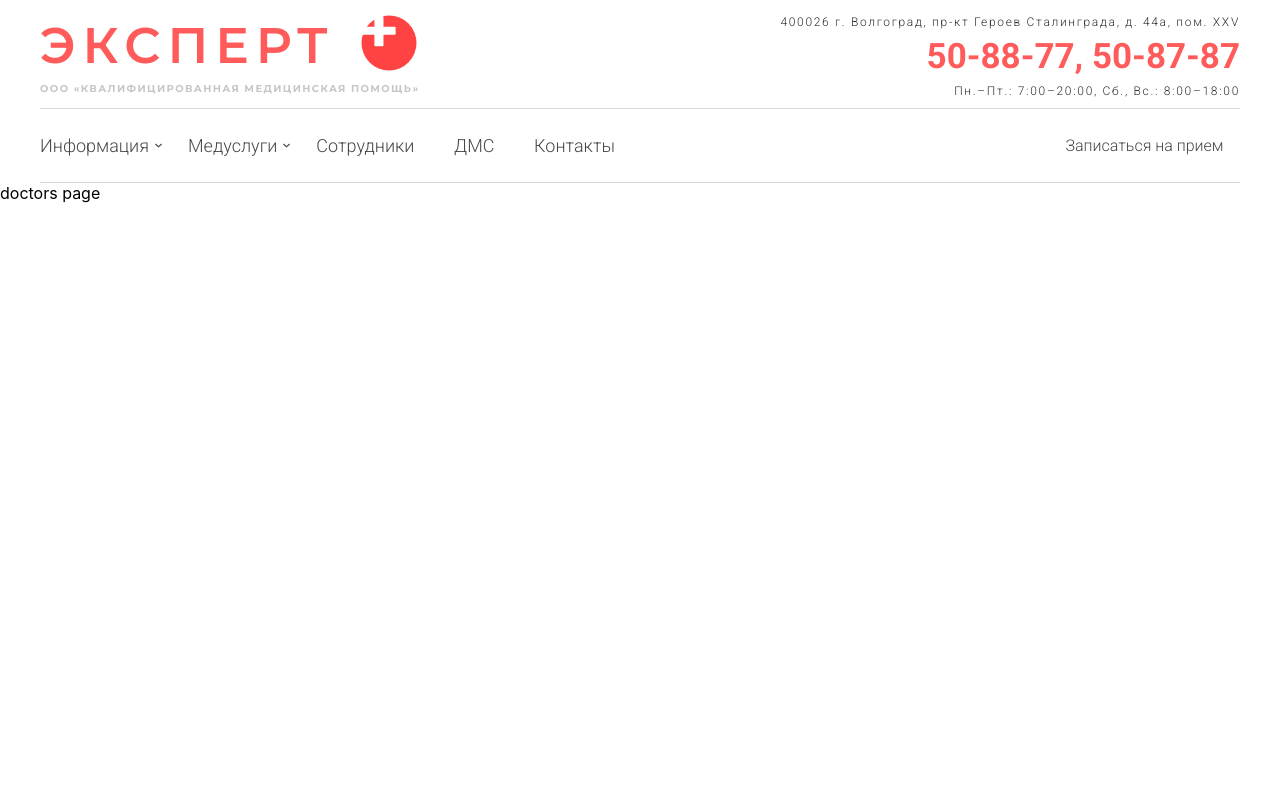
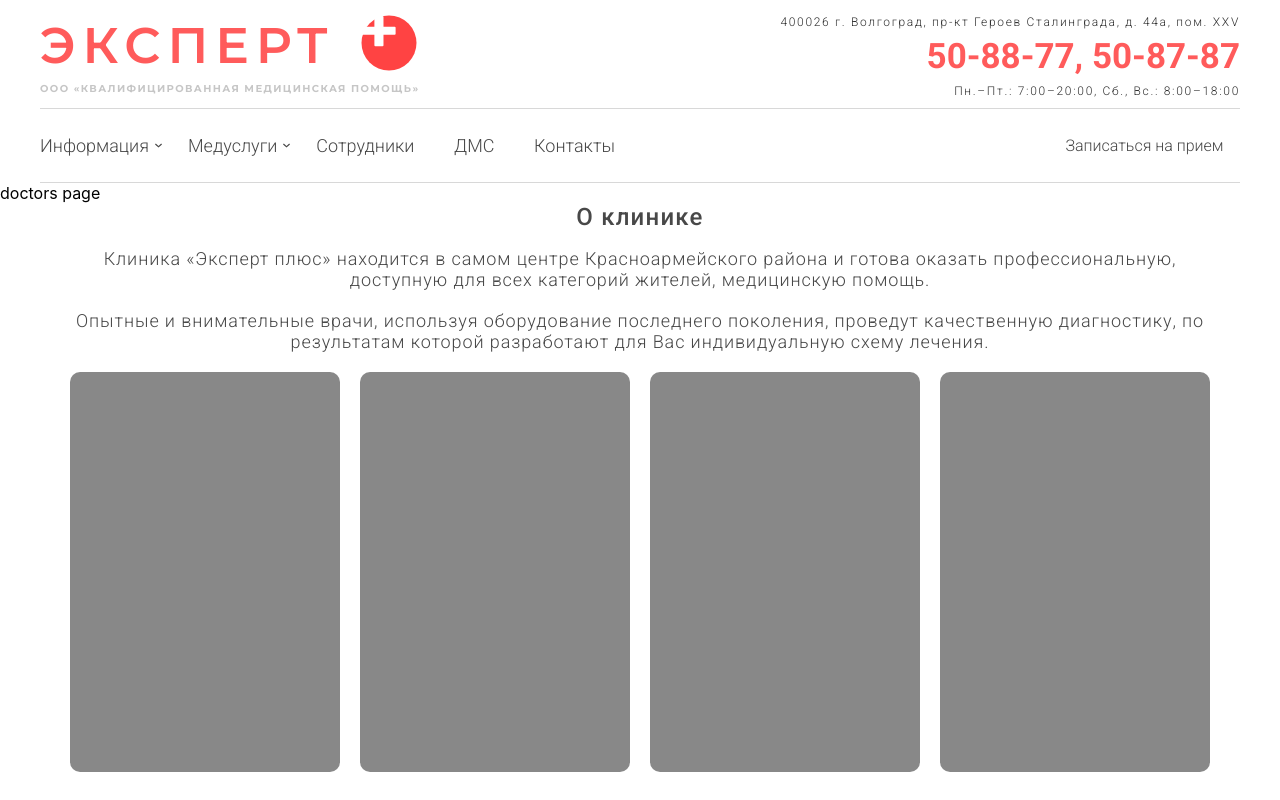
Before and after one commit to CanUFeelMyHeart/expertPlus, a React (Create React App) app in the folder medical-clinic-expert/: page /doctors in a window 1280 px wide. Built offline with nearby package versions, Linux system fonts and the light colour scheme; the HTML template or start-up script is replaced by a standard one.

Commit message:
about clinic model is set

```diff
--- a/medical-clinic-expert/src/App.js
+++ b/medical-clinic-expert/src/App.js
@@ -1,6 +1,8 @@
 import React from "react";
 import { BrowserRouter as Router, Routes, Route } from "react-router-dom";
 import { FullHeaderComponent as Header } from "./components/FullHeaderComponent/FullHeaderComponent";
+import { AboutClinicComponent as AboutClinic } from "./components/AboutClinicComponent/AboutClinicComponent";
+
 import { ContactsPage } from "./pages/ContactsPage/ContactsPage";
 import { DmsPage } from "./pages/DmsPage/DmsPage";
 import { DoctorsPage } from "./pages/DoctorsPage/DoctorsPage";
@@ -19,6 +21,7 @@ function App() {
                     <Route path="/dms" element={<DmsPage />} />
                     <Route path="/contacts" element={<ContactsPage />} />
                 </Routes>
+                <AboutClinic />
             </div>
         </Router>
     );
--- /dev/null
+++ b/medical-clinic-expert/src/components/AboutClinicComponent/AboutClinicBlockComponent/AboutClinicBlockComponent.css
@@ -0,0 +1,7 @@
+.aboutClinicBlock {
+    width: 270px;
+    height: 400px;
+    background-color: rgb(136, 136, 136);
+    border-radius: 10px;
+    margin: 0 auto;
+}
--- /dev/null
+++ b/medical-clinic-expert/src/components/AboutClinicComponent/AboutClinicBlockComponent/AboutClinicBlockComponent.jsx
@@ -0,0 +1,10 @@
+import React from "react";
+import './AboutClinicBlockComponent.css'
+
+export const AboutClinicBlockComponent = () => {
+    return (
+        <div className="aboutClinicBlock">
+
+        </div>
+    );
+};
--- /dev/null
+++ b/medical-clinic-expert/src/components/AboutClinicComponent/AboutClinicComponent.css
@@ -0,0 +1,33 @@
+.aboutClinic {
+    width: 1160px;
+    margin: 0 auto;
+}
+
+.aboutClinic__header {
+    font-family: "Roboto";
+    font-style: normal;
+    font-weight: 500;
+    font-size: 24px;
+    line-height: 28px;
+    text-align: center;
+    letter-spacing: 0.05em;
+    color: #484848;
+    padding-bottom: 17px;
+}
+
+.aboutClinic__description {
+    font-family: "Roboto";
+    font-style: normal;
+    font-weight: 300;
+    font-size: 18px;
+    line-height: 21px;
+    text-align: center;
+    letter-spacing: 0.05em;
+    color: #484848;
+}
+
+.aboutClinic__aboutClinicBlockComponent {
+    display: flex;
+    flex-direction: row;
+    margin-top: 20px;
+}
--- a/medical-clinic-expert/src/components/AboutClinicComponent/AboutClinicComponent.jsx
+++ b/medical-clinic-expert/src/components/AboutClinicComponent/AboutClinicComponent.jsx
@@ -0,0 +1,28 @@
+import React from "react";
+import { AboutClinicBlockComponent } from "./AboutClinicBlockComponent/AboutClinicBlockComponent";
+import "./AboutClinicComponent.css";
+
+export const AboutClinicComponent = () => {
+    return (
+        <div className="aboutClinic">
+            <h1 className="aboutClinic__header">О клинике</h1>
+            <h2 className="aboutClinic__description">
+                Клиника «Эксперт плюс» находится в самом центре Красноармейского
+                района и готова оказать профессиональную, доступную для всех
+                категорий жителей, медицинскую помощь.
+            </h2>
+            <br />
+            <h2 className="aboutClinic__description">
+                Опытные и внимательные врачи, используя оборудование последнего
+                поколения, проведут качественную диагностику, по результатам
+                которой разработают для Вас индивидуальную схему лечения.
+            </h2>
+            <div className="aboutClinic__aboutClinicBlockComponent">
+                <AboutClinicBlockComponent />
+                <AboutClinicBlockComponent />
+                <AboutClinicBlockComponent />
+                <AboutClinicBlockComponent />
+            </div>
+        </div>
+    );
+};
```
